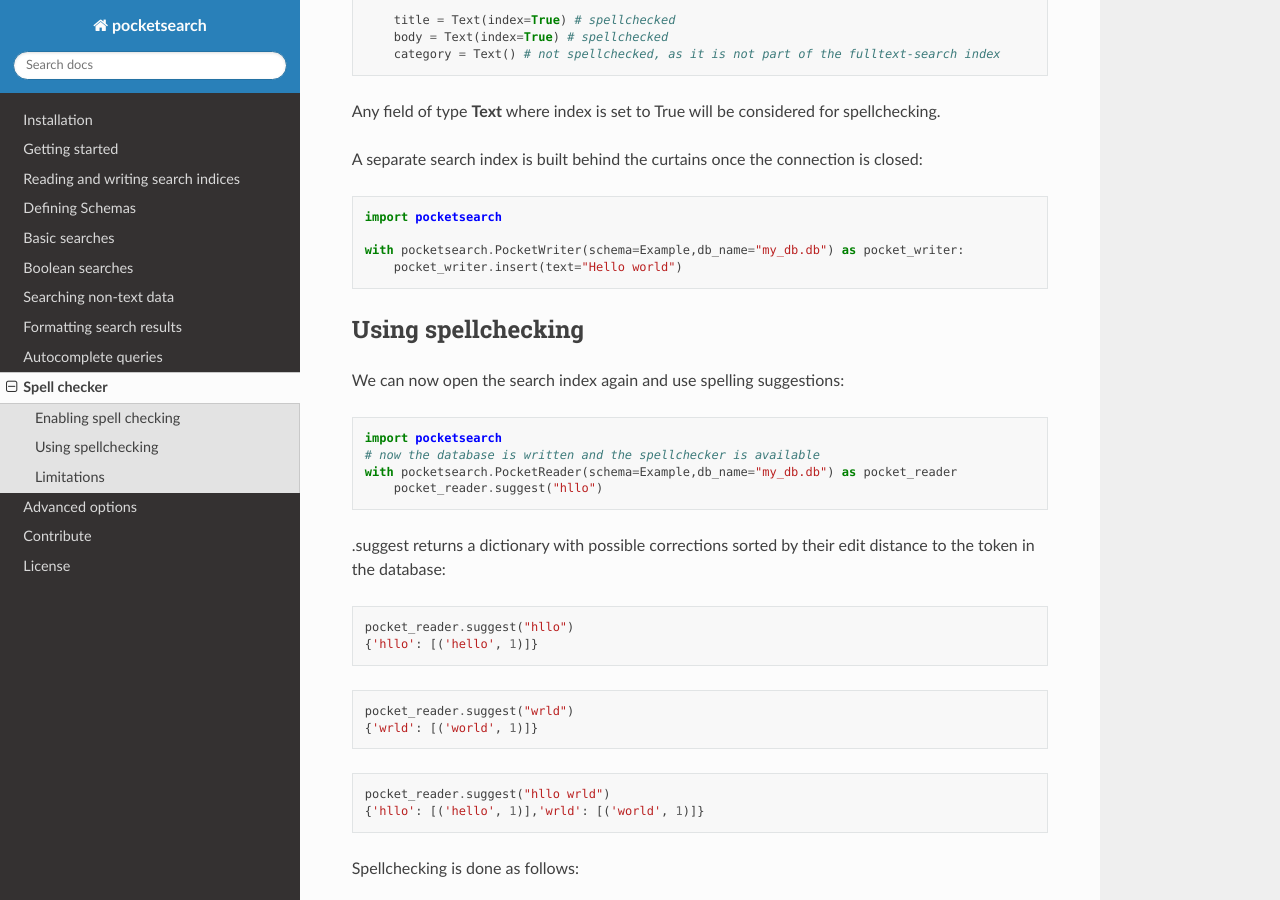
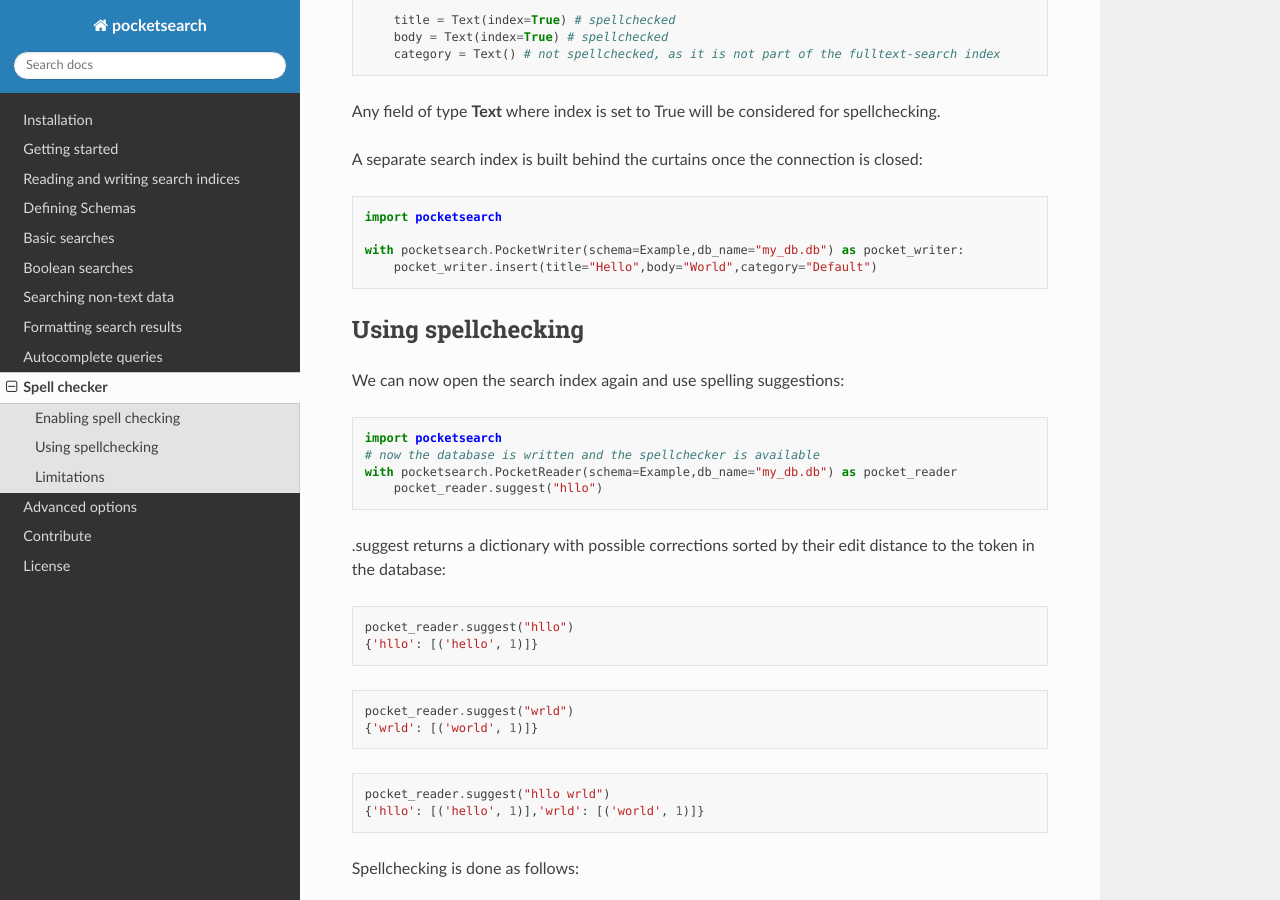
Before and after one commit to kaykay-dv/pocketsearch, a Sphinx documentation site: the page built from docs/spellchecker.md, in a window 1280 px wide and 900 px high, scrolled down 430 px. Built offline with Sphinx 7.4.7 and the Read the Docs theme 2.0.0, drawn with Linux system fonts in a browser that asks for light colours.

Commit message:
Updated documentation

````diff
--- a/docs/spellchecker.md
+++ b/docs/spellchecker.md
@@ -28,7 +28,7 @@ A separate search index is built behind the curtains once the connection is clos
 import pocketsearch
 
 with pocketsearch.PocketWriter(schema=Example,db_name="my_db.db") as pocket_writer:
-    pocket_writer.insert(text="Hello world")
+    pocket_writer.insert(title="Hello",body="World",category="Default")
 ```
 
 ## Using spellchecking
````
